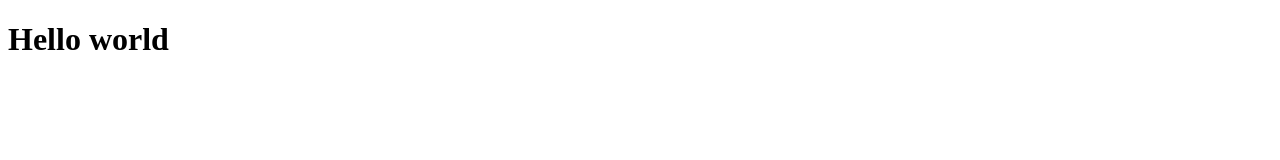
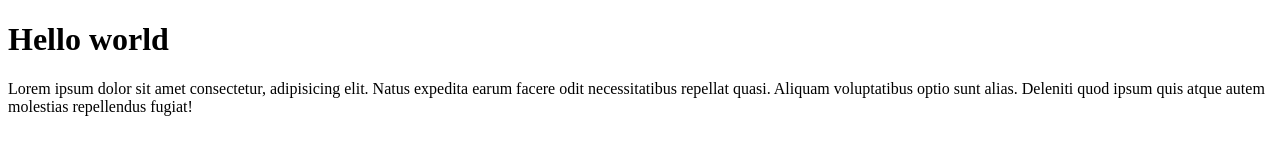
Before and after one commit to thoriqdharmawan/thoriq-git-test, a plain HTML site: page index.html in a window 1280 px wide. Drawn offline with Linux system fonts and the light colour scheme.

Commit message:
menambahkan paragaf

```diff
--- a/index.html
+++ b/index.html
@@ -8,5 +8,6 @@
 </head>
 <body>
     <h1>Hello world</h1>
+    <p>Lorem ipsum dolor sit amet consectetur, adipisicing elit. Natus expedita earum facere odit necessitatibus repellat quasi. Aliquam voluptatibus optio sunt alias. Deleniti quod ipsum quis atque autem molestias repellendus fugiat!</p>
 </body>
 </html>
```
